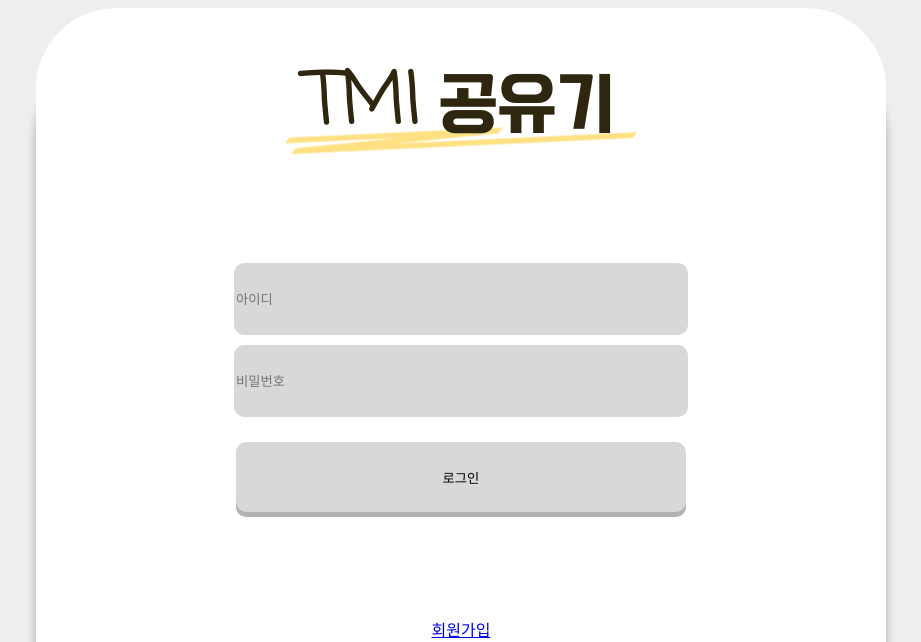
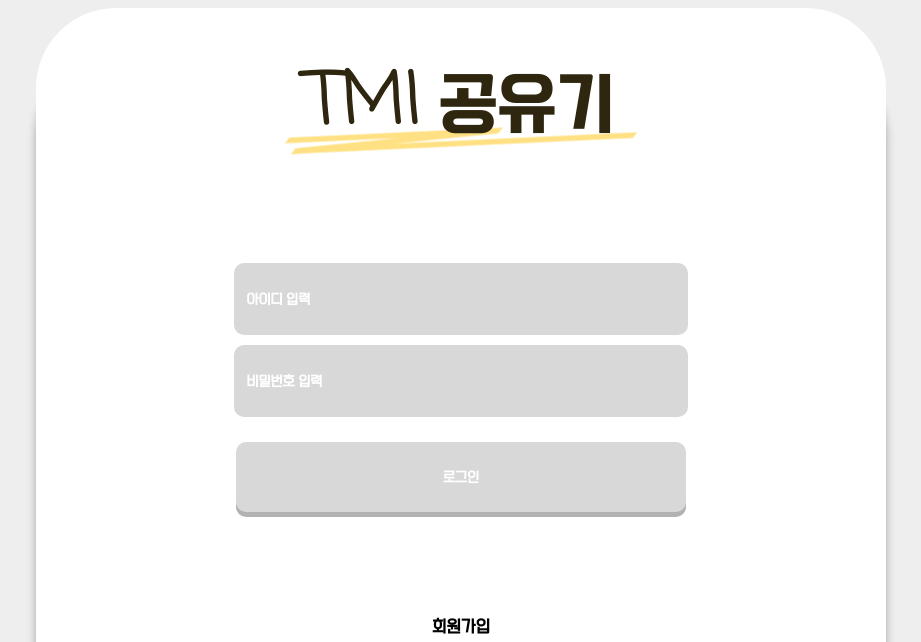
Before and after one commit to daramabasa/tmisharer, a Java web app: page /loginPage.jsp in a window 1280 px wide. Shown: the top 642 px of the page, without its empty margins (179-1100 px from the left). Run offline with Tomcat 11, a stand-in JSP engine, Linux system fonts and the light colour scheme; some libraries are stand-ins or nearby versions; grey boxes are pictures that could not be loaded.

Commit message:
로그인 페이지 css 수정 및 글꼴 woff 형식으로 변환

```diff
--- a/src/main/webapp/loginPage.jsp
+++ b/src/main/webapp/loginPage.jsp
@@ -8,6 +8,11 @@
 <title>로그인 페이지</title>
 
 <style>
+	@font-face {
+    font-family: 'SEBANG Gothic Regular';
+    src: url('/TeamProject03/src/main/webapp/font/SEBANG-Gothic.woff') format('woff');
+}
+
     body {
       background-color: #eee;
     }
@@ -48,6 +53,20 @@
         border: none;
 
         background-color: #D8D8D8;
+        font-family: 'SEBANG Gothic Regular';
+        font-weight:bold;
+        color:white;
+
+      }
+      input::placeholder {
+		  color: white;
+		  font-family: 'SEBANG Gothic Regular';
+		}
+      #id{
+      color:white;
+      }
+      #passwd{
+      color:white;
       }
 
       input[type="submit"] {
@@ -57,6 +76,12 @@
 
       input[type="submit"]:active {
         box-shadow: none;
+      }
+      a{
+      text-decoration:none;
+      color:black;
+      font-family: 'SEBANG Gothic Regular';
+      font-weight:bold;
       }
 
     .iconsection {
@@ -80,8 +105,8 @@
 
 	    <section>
 	      <form action="loginProcess.jsp" method="POST">
-	        <input type="text" name="id" id="id" placeholder="아이디" required="required">
-	        <input type="password" name="passwd" id="passwd" placeholder="비밀번호" required="required">
+	        <input type="text" name="id" id="id" placeholder="   아이디 입력" required="required">
+	        <input type="password" name="passwd" id="passwd" placeholder="   비밀번호 입력" required="required">
 	        <input type="submit" value="로그인">
 	      </form>
 	    </section>
```
Also changed, not shown: src/main/webapp/font/SEBANG-Gothic-Bold.woff (added), src/main/webapp/font/SEBANG-Gothic.woff (added), src/main/webapp/font/UhBee-DongKyung-BOLD.woff (added), src/main/webapp/font/UhBee-DongKyung.woff (added).
